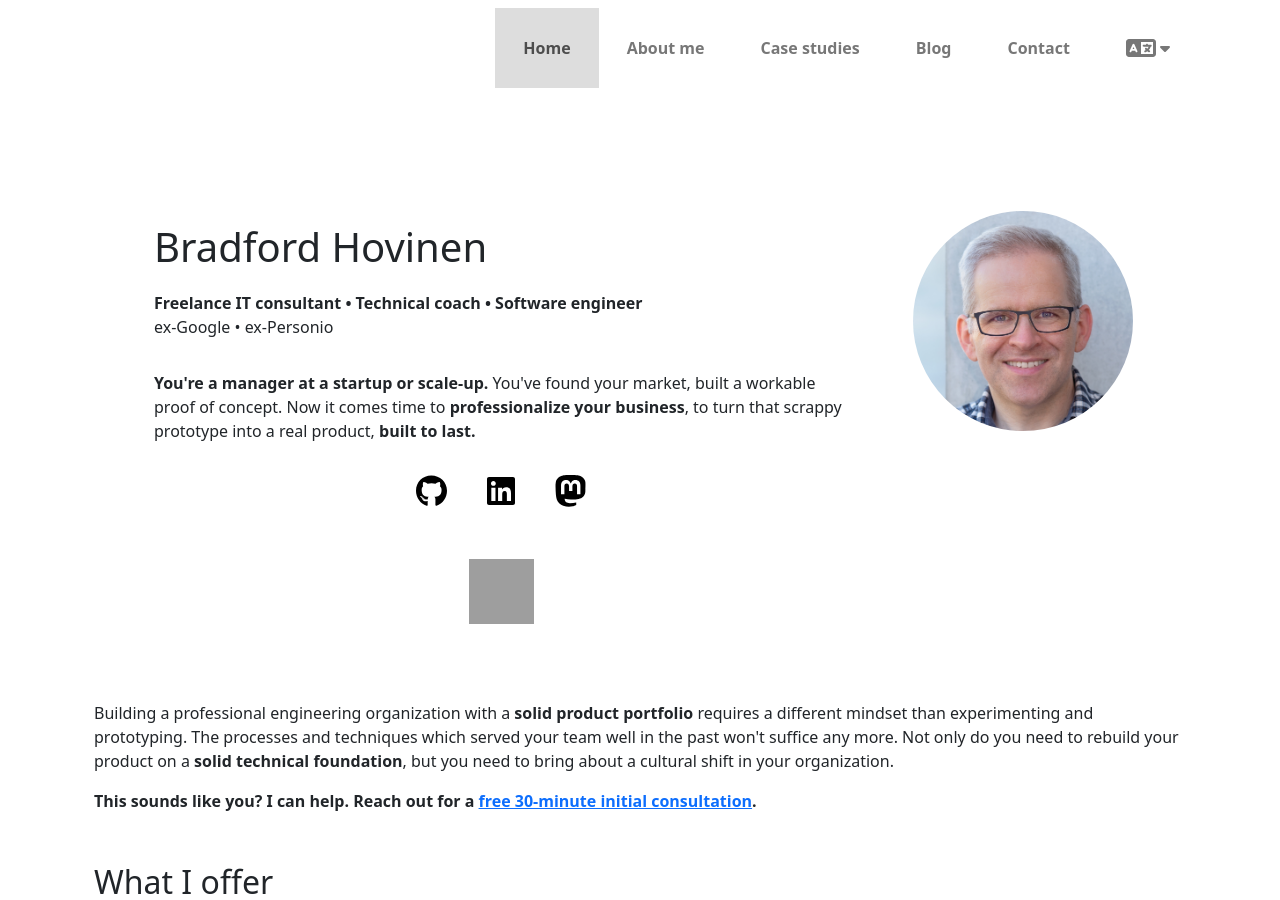
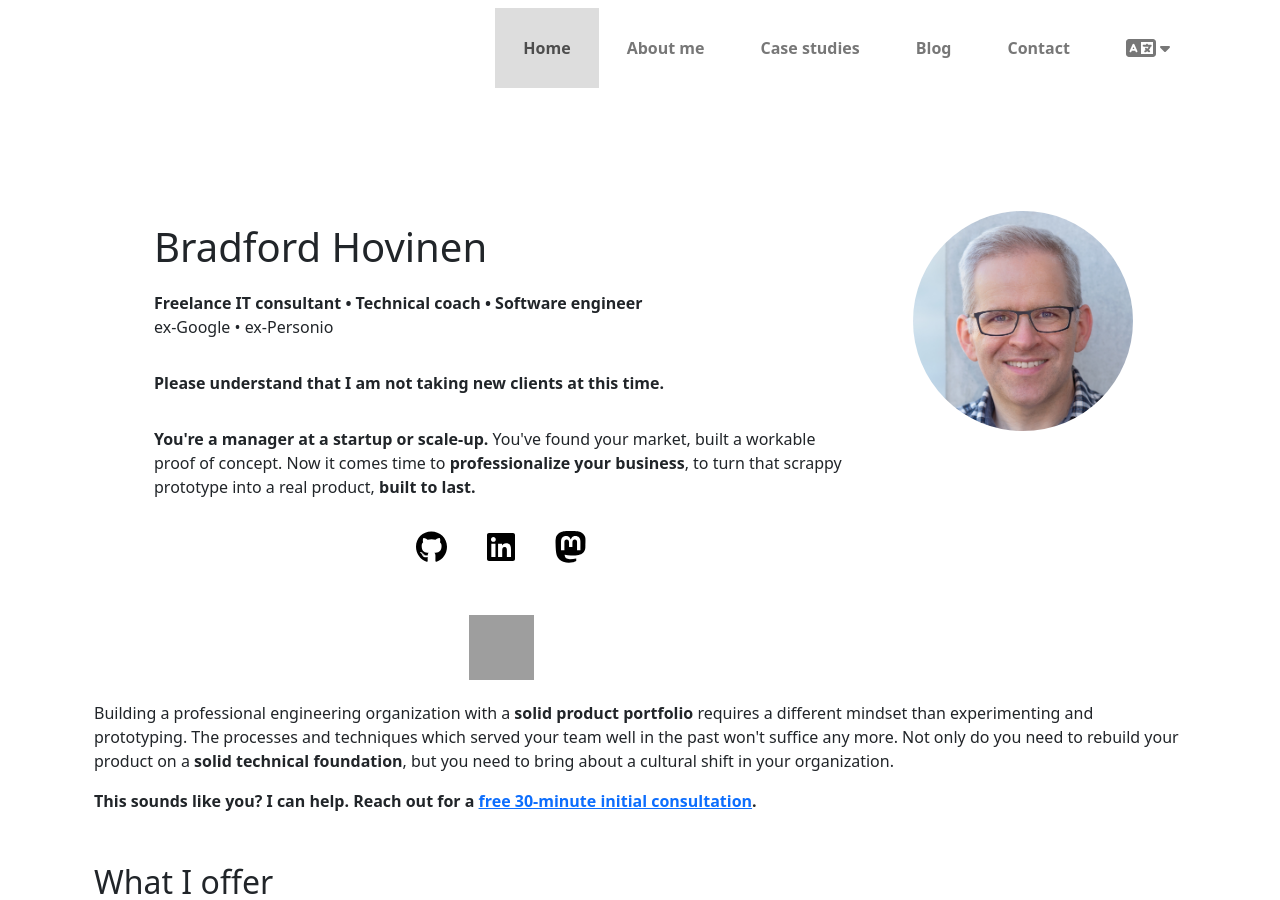
Before and after one commit to hovinen-tech/hovinen-tech.github.io, a Jekyll site: the page built from index.html, in a window 1280 px wide and 900 px high. Built offline with Jekyll 4.4.1, drawn with Linux system fonts in a browser that asks for light colours; comment, search, counter and statistics services are not loaded; some of the changed text lies outside the part shown; grey boxes are pictures that could not be loaded.

Commit message:
Include message that I am not available for new clients

```diff
--- a/index.html
+++ b/index.html
@@ -18,6 +18,9 @@
         <p class="subtitle item">
           <strong>Freelance IT consultant • Technical coach • Software engineer</strong><br>
           ex-Google • ex-Personio
+        </p>
+        <p class="item">
+          <strong>Please understand that I am not taking new clients at this time.</strong>
         </p>
         <p class="item">
           <strong>You're a manager at a startup or scale-up.</strong> You've found your market,
@@ -185,6 +188,10 @@
       <div class="col-md-12">
         <h2>Book a meeting</h2>
 
+        <p class="item">
+          <strong>Please understand that I am not taking new clients at this time.</strong>
+        </p>
+
         <iframe src="https://my.meetergo.com/bradford-hovinen/introduction" width="100%" height="540px"></iframe>
 
         <h2>Or just reach out</h2>
```
Also changed, not shown: index.de.html (+9 -3 lines).
